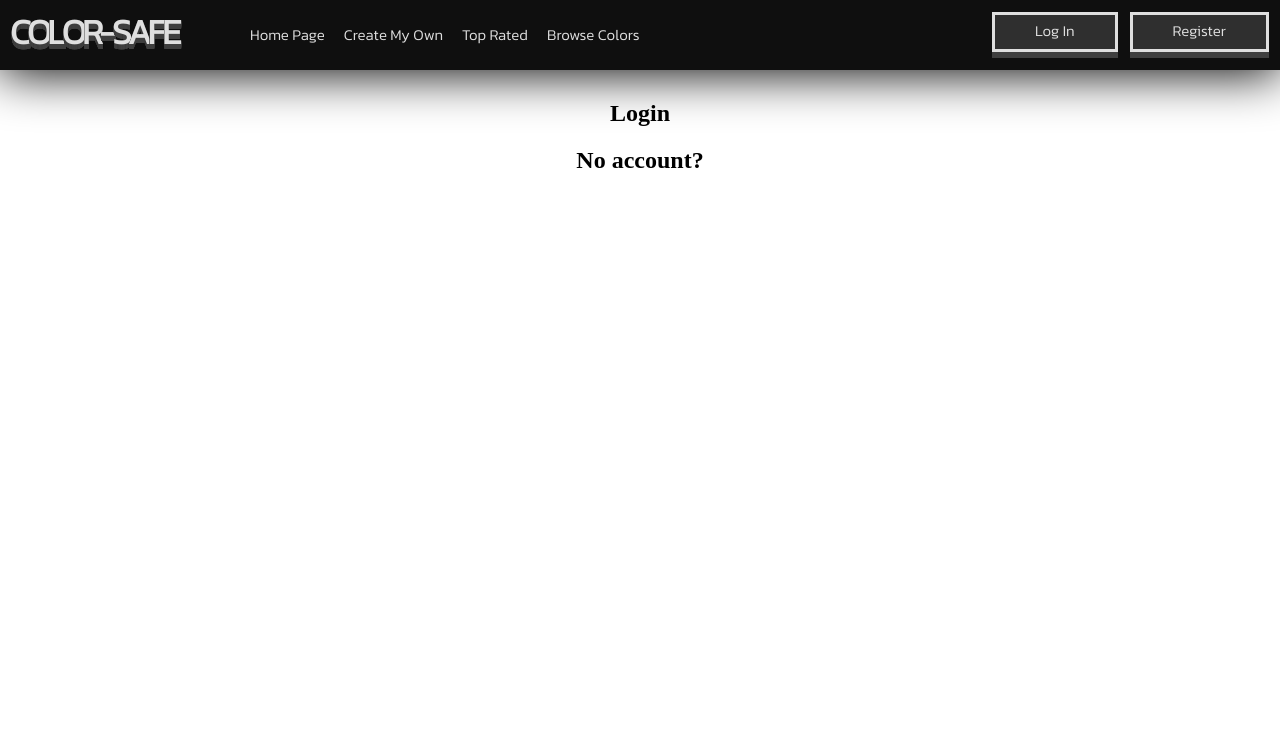
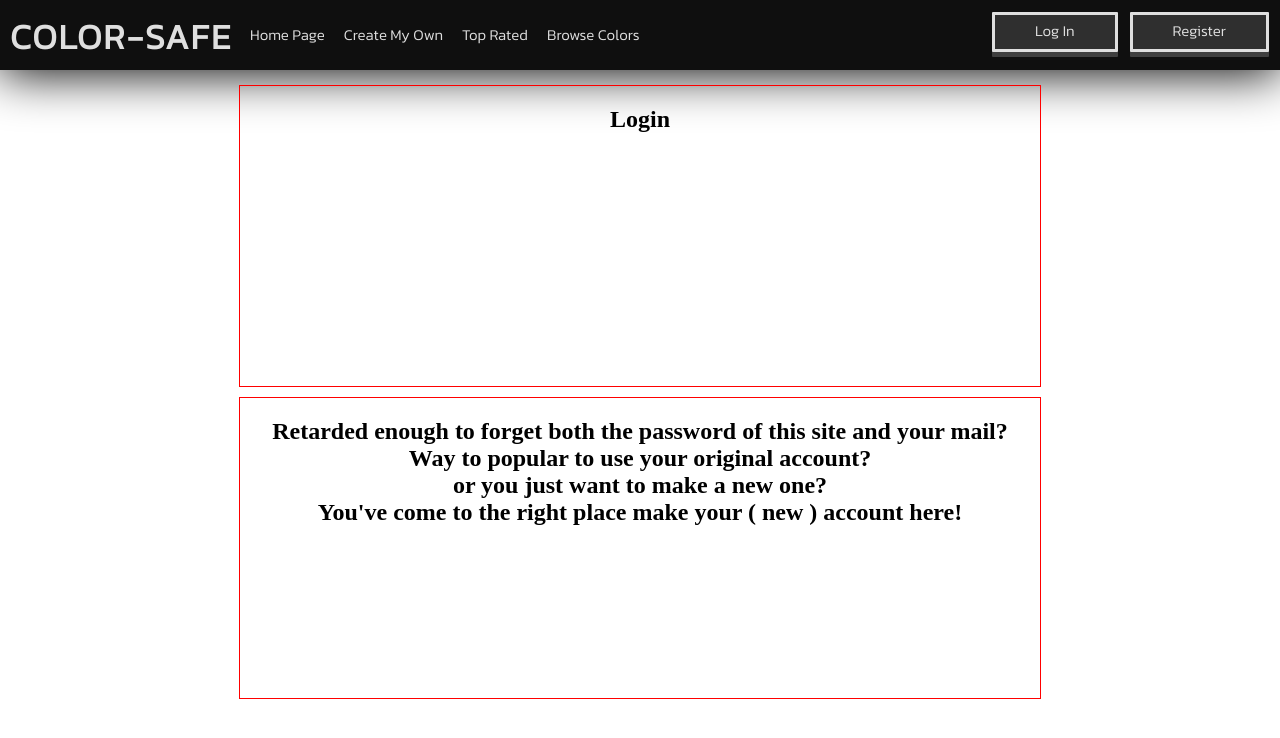
Before and after one commit to WesselvanZeggeren/COLOR-SAFE, a PHP site: page /login in a window 1280 px wide. Shown: the top 738 px of the page. Run offline with PHP 8.4, Linux system fonts and the light colour scheme; a stand-in replaces the project's code that opens the database connection; some libraries are stand-ins or nearby versions.

Commit message:
Update #1.0.1
changed some simle style problems. Deleted a few unused lines of code.
and I've read a lot about the inlog controler/model (not inportant for
you tho xD)

```diff
--- a/application/controller/CreateController.php
+++ b/application/controller/CreateController.php
@@ -1,5 +1,9 @@
 <?php
 
+/**
+ * CreateController
+ * users can create their own color here
+ */
 class CreateController extends Controller
 {
 
--- a/application/view/_templates/header.php
+++ b/application/view/_templates/header.php
@@ -8,18 +8,7 @@
     </head>
     <body id="body">
         <header>
-            <h1 class="title">
-                <span class="title-letter">C</span>
-                <span class="title-letter">O</span>
-                <span class="title-letter">L</span>
-                <span class="title-letter">O</span>
-                <span class="title-letter">R</span>
-                <span class="title-letter">-</span>
-                <span class="title-letter">S</span>
-                <span class="title-letter">A</span>
-                <span class="title-letter">F</span>
-                <span class="title-letter">E</span>
-            </h1>
+            <a href="<?php echo Config::get('URL'); ?>"><h1 class="title">COLOR-SAFE</h1></a>
 
             <ul class="nav-left">
                 <li><a href="<?php echo Config::get('URL'); ?>" ><button class="nav-button-left nav-button-left-1" >Home Page</button></a></li>
--- a/application/view/login/index.php
+++ b/application/view/login/index.php
@@ -1,10 +1,16 @@
 		<main>
 			<article class="login-article-login">
 				<h2 class="title-login">Login</h2>
-				<form>
+				<form action="<?php echo Config::get('URL'); ?>login/login" >
+
 				</form>
-			</article>
+			</article><br>
 			<article class="login-article-register">
-				<h2 class="title-login">No account?</h2>
+				<h2 class="title-login">
+					Retarded enough to forget both the password of this site and your mail?<br>
+					Way to popular to use your original account?<br>
+					or you just want to make a new one?<br>
+					You've come to the right place make your ( new ) account here!
+				</h2>
 			</article>
 		</main>
--- a/public/css/style.css
+++ b/public/css/style.css
@@ -15,6 +15,10 @@
 /**
  * Style by Tag name (and some classes just to make it shorter)
  */
+
+html{
+	overflow-x: hidden;
+}
 
 html, body, li, ul, a, header, main, .home-button-box, .home-button{
 	margin: 0;
@@ -45,11 +49,15 @@ header{
 	box-shadow: 0 3px 50px #000000;
 }
 
+button{
+	cursor: pointer;
+}
+
 a{
 	text-decoration: none;
 }
 
-li{
+li, a{
 	display: inline-block;
 }
 
@@ -70,6 +78,8 @@ li{
 
 .title{
 	display: block;
+	cursor: pointer;
+	width: 240px;
 	padding: 10px;
 	padding-top: 5px;
 	margin-right: -2px;
@@ -77,14 +87,10 @@ li{
 	letter-spacing: 2px;
 	/* this is very long i know but otherwise the 3d title effect would look like sh*t xD */
 	text-shadow: 0 0.20px #3f3f3f, 0 0.40px #3f3f3f, 0 0.60px #3f3f3f, 0 0.80px #3f3f3f, 0 1px #3f3f3f, 0 1.20px #3f3f3f, 0 1.40px #3f3f3f, 0 1.60px #3f3f3f, 0 1.80px #3f3f3f, 0 2px #3f3f3f, 0 2.20px #3f3f3f, 0 2.40px #3f3f3f, 0 2.60px #3f3f3f, 0 2.80px #3f3f3f, 0 3px #3f3f3f,  0 3.20px #3f3f3f, 0 3.40px #3f3f3f, 0 3.60px #3f3f3f, 0 3.80px #3f3f3f, 0 4px #3f3f3f, 0 4.20px #3f3f3f, 0 4.40px #3f3f3f, 0 4.60px #3f3f3f, 0 4.80px #3f3f3f, 0 5px #3f3f3f;
-	transition: 0.13s ease transform, 0.09s ease text-shadow;
+	transition: 0.13s ease-out transform, 0.1s ease-out text-shadow;
 }
 
-.title-letter{
-	margin-right: -16px;
-}
-
-.title-letter:hover{
+.title:hover{
 	transform: translateY(5px);
 	text-shadow: 0 0 #3f3f3f;
 }
@@ -150,10 +156,11 @@ li{
 	height: 40px;
 	margin-left: calc(10px + 2px);
 	margin-right: calc(-5px + 1px);
-	margin-top: 12px;
+	margin-top: calc(10px + 2px);
 	border: 3px solid #dfdfdf;
-	box-shadow: 0 6px #3f3f3f;
-	transition: 0.2s ease transform, 0.14s ease box-shadow;
+	box-shadow: 0 5px #3f3f3f;
+	border-radius: 1px;
+	transition: 0.13s ease-out transform, 0.1s ease-out box-shadow;
 }
 
 .nav-button-right-normal{
@@ -234,6 +242,17 @@ li{
 }
 
 .home-button-7{
-	width: calc(750px + 28px);
-	padding-right: 10px;
+	width: calc(780px - 1px);
 }
+
+/**
+ * Style of the login page and its articles
+ */
+
+.login-article-login, .login-article-register{
+	border: 1px solid #ff0000;
+	display: inline-block;
+	margin: 5px;
+	width: 800px;
+	min-height: 300px;
+}
```
Also changed, not shown: other parts of public/css/style.css (+11 -10 lines).
